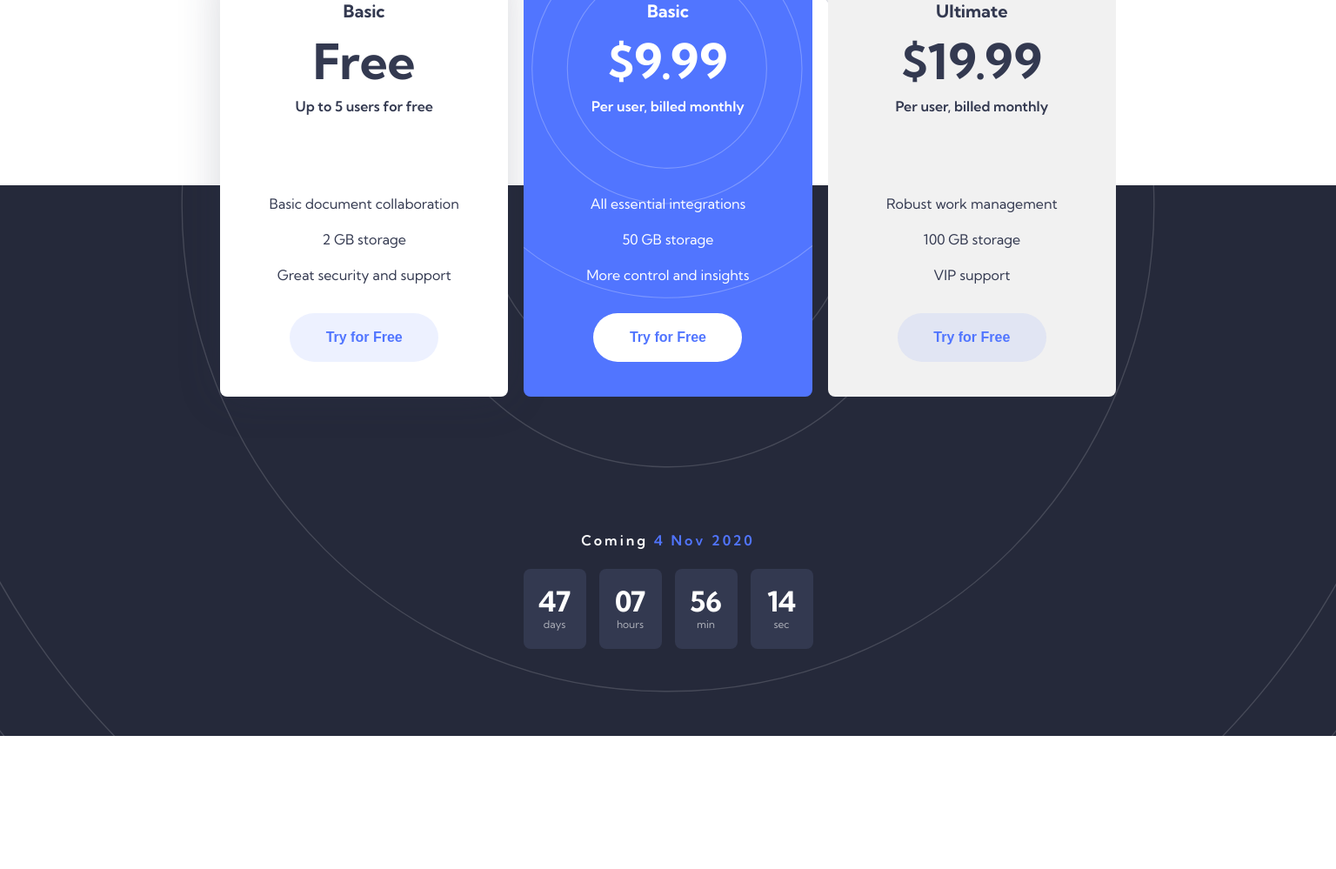
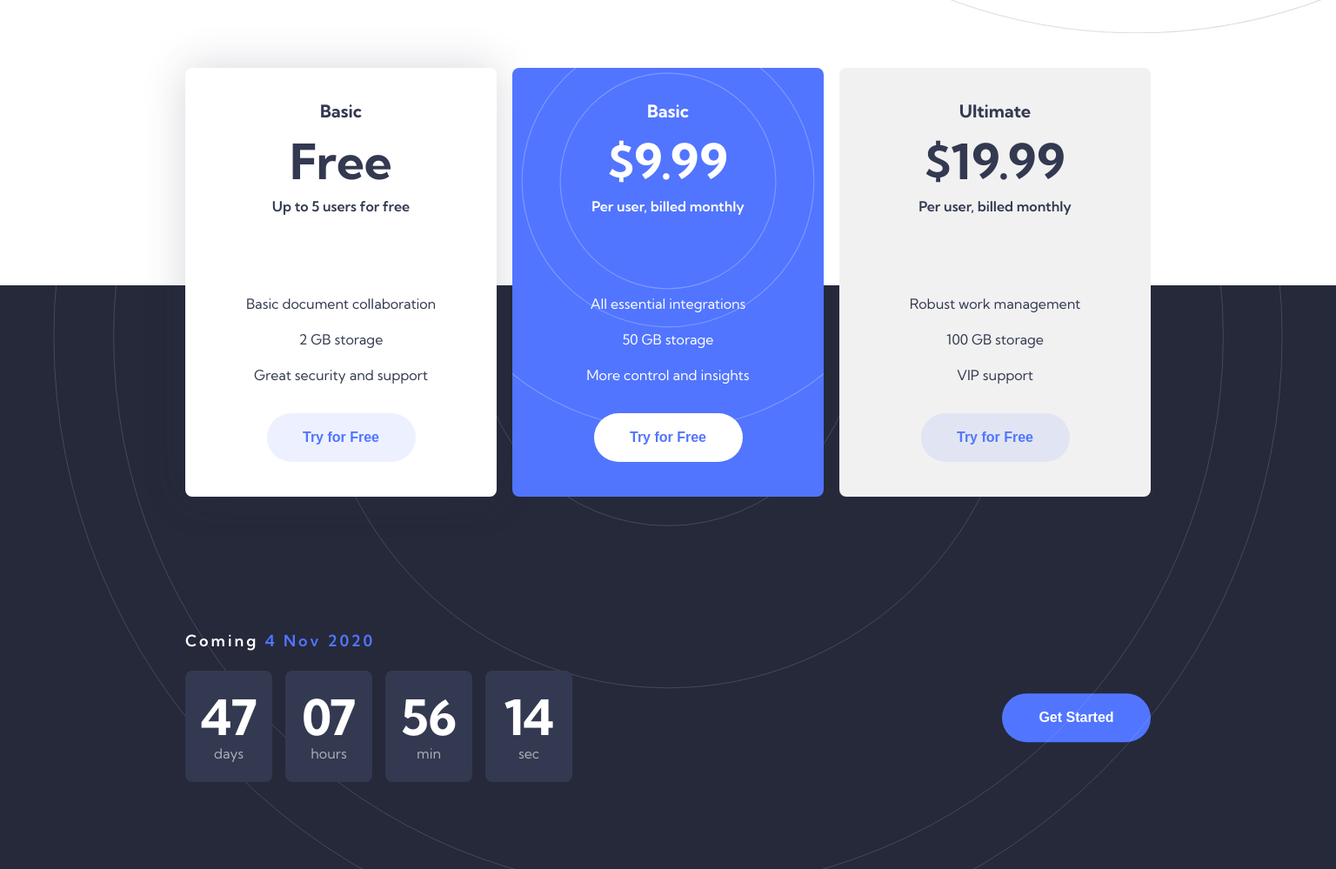
Before and after one commit to lasha-abuladze/officelite-coming-soon-site-, a website: page index.html in a window 1536 px wide. Shown: the part 803-1802 px from the top of the page at 87% size. Before the commit the page ends 1649 px from the top, so only its background shows below. Drawn offline with Linux system fonts and the light colour scheme.

Commit message:
add responsive styles (min-width: 1300px)

```diff
--- a/index.html
+++ b/index.html
@@ -131,6 +131,10 @@
 
                 </div>
 
+                <button class="footer-btn">
+                    Get Started
+                </button>
+
                 <img class="footer--background-img" src="./assets/home/bg-pattern-footer.svg" alt="#">
 
             </div>
--- a/main.scss
+++ b/main.scss
@@ -267,6 +267,13 @@ main {
             z-index: 0;
 
         }
+
+        .footer-btn {
+            @include button-gen();
+            background-color: #5175FF;
+            color: #fff;
+            margin-top: 50px;
+        }
     }
 
 
@@ -415,7 +422,7 @@ main {
             overflow: hidden;
 
             p {
-                font-size: 16px;
+                font-size: 18px;
                 font-weight: 600;
                 letter-spacing: 3px;
                 margin-bottom: 25px;
@@ -435,21 +442,21 @@ main {
                     align-items: center;
                     justify-content: center;
                     gap: 5px;
-                    width: 72px;
-                    height: 92px;
+                    width: 100px;
+                    height: 128px;
                     box-sizing: border-box;
                     background-color: #333950;
                     border-radius: 8px;
                     z-index: 2;
 
                     strong {
-                        font-size: 32px;
+                        font-size: 56px;
                         font-weight: 700;
 
                     }
 
                     span {
-                        font-size: 12px;
+                        font-size: 16px;
                         font-weight: 400;
                         color: rgba(255, 255, 255, 0.6);
                     }
@@ -581,3 +588,79 @@ main {
 
 
 }
+
+
+
+
+@media only screen and (min-width: 1300px) {
+
+    .header__background-img {
+        width: 100% !important;
+        position: absolute;
+        transform: scale(0.8);
+        top: -30%;
+        left: 35%;
+    }
+
+    .header {
+        max-width: 1110px;
+        margin: auto;
+        padding: 81px 0px 70px 0px;
+
+        article {
+
+            .header__illustration {
+                width: 475px;
+                transform: translateY(50px);
+            }
+
+            hgroup {
+                transform: translateY(-20px);
+            }
+
+            h1 {
+                font-size: 56px;
+            }
+
+        }
+
+        button {
+            bottom: 50px;
+        }
+    }
+
+
+    main {
+        padding-top: 350px;
+
+        .plans__section {
+            padding: 100px 0px;
+        }
+
+        .coming__soon {
+            max-width: 1110px;
+            margin: auto;
+            text-align: left;
+            position: relative;
+
+            .time__left {
+                justify-content: start;
+
+            }
+        }
+
+        .footer-btn {
+            position: absolute;
+            margin: 0px !important;
+            top: 50%;
+            right: 0;
+
+            transform: translateY(-30%);
+        }
+
+
+
+
+    }
+
+}
```
Also changed, not shown: style.css.
